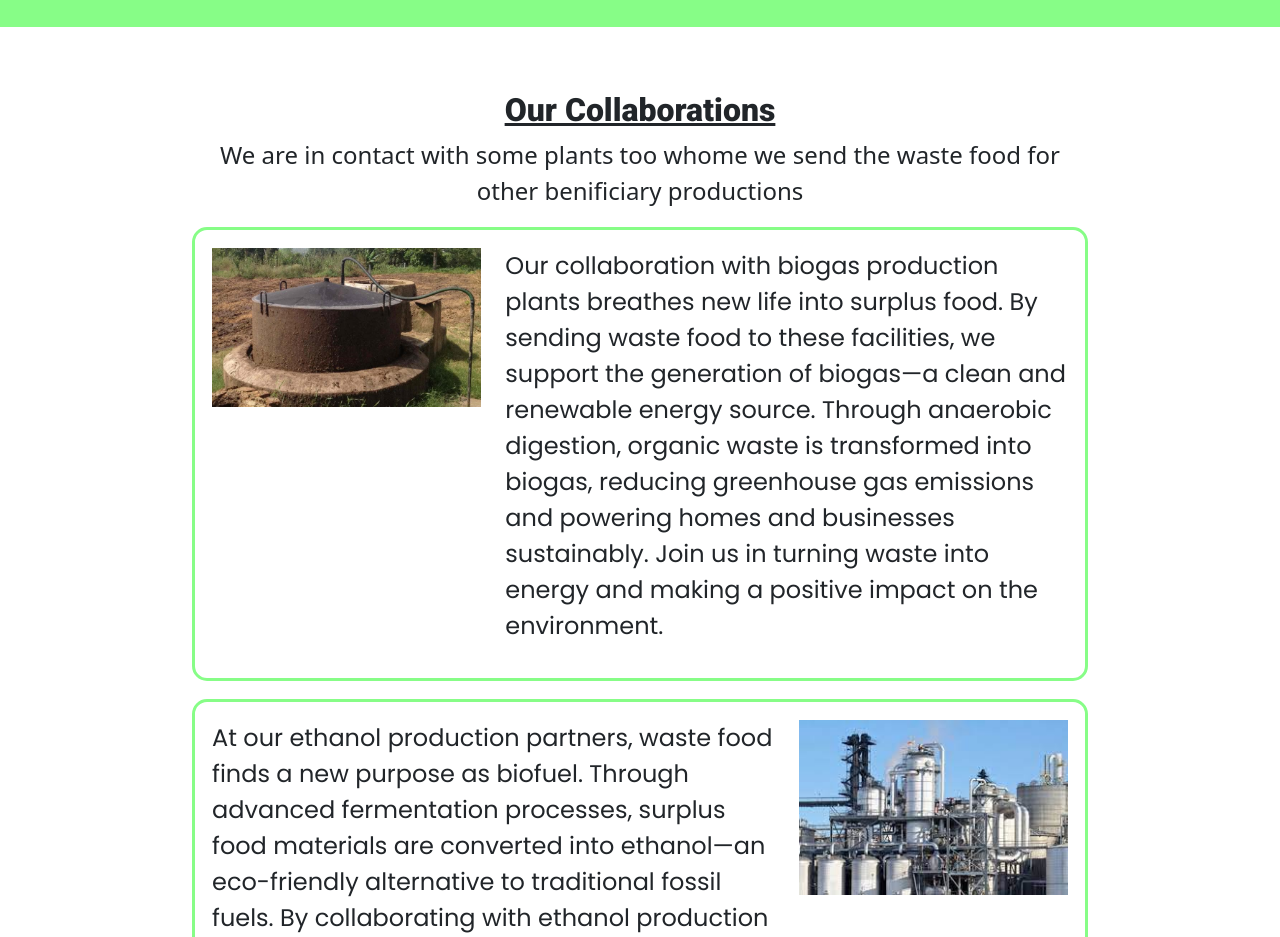
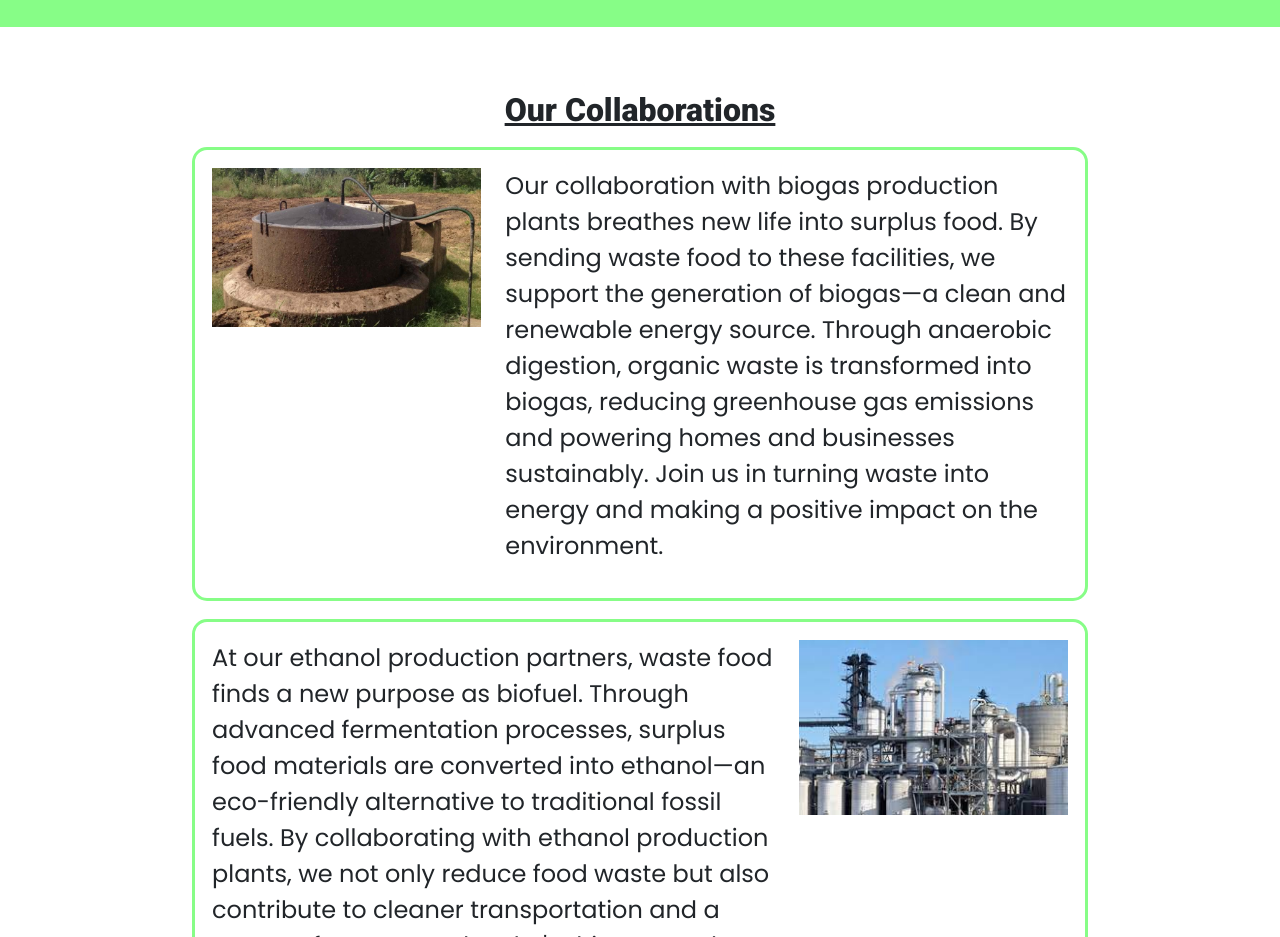
Before and after one commit to onkarhol999/FoodBridge, a React (Vite) app in the folder Client/: page /Home in a window 1280 px wide. Shown: the part 1460-2397 px from the top of the page. Built offline with nearby package versions, Linux system fonts and the light colour scheme.

Commit message:
Remove Line

```diff
--- a/Client/src/components/HomePage/homePage.jsx
+++ b/Client/src/components/HomePage/homePage.jsx
@@ -82,7 +82,7 @@ function homePage() {
         <section id="socials">
             <div className="collaboration">
                 <h2>Our Collaborations</h2>
-                <p>We are in contact with some plants too whome we send the waste food for other benificiary productions</p>
+                {/* <p>We are in contact with some plants too whome we send the waste food for other benificiary productions</p> */}
                 <div className="row biogas">
                     <div className="col-lg-4">
                         <img src={biogasPlant} className='colabImg' alt="" />
```
